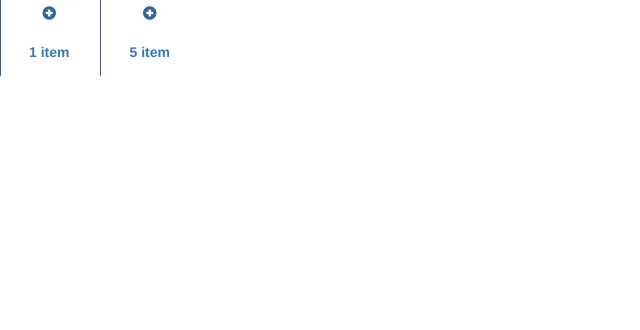
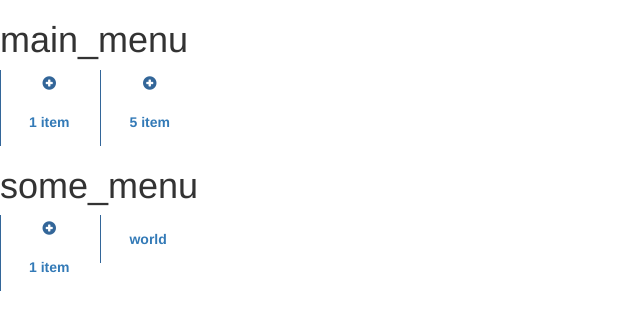
Before and after one commit to Almazishe/UPTRADER_test, a Django app: page / in a window 1280 px wide. Shown: the top 330 px of the page, without its empty margins (0-640 px from the left). Run offline with Django 3.2, Linux system fonts and the light colour scheme; data comes from the database, SQL or seed files in the repository; both versions use the stored data as it was after the commit; some libraries are stand-ins or nearby versions.

Commit message:
Added loop menus

```diff
--- a/menus/templates/menus/menus.html
+++ b/menus/templates/menus/menus.html
@@ -14,7 +14,12 @@
 </head>
 
 <body>
-    {% draw_menu 'main_menu' %}
+    <div class='d-flex flex-column'>
+        {% for menu in menus %}
+            <h1>{{menu.name}}</h1>
+            {% draw_menu menu.name %}
+        {% endfor %}
+    </div>
     <script>
         $.fn.extend({
             treed: function (o) {
--- a/menus/views.py
+++ b/menus/views.py
@@ -1,5 +1,7 @@
 from django.shortcuts import render
 
+from .models import Menu
 
 def menus(request):
-    return render(request, 'menus/menus.html')
+    menus = Menu.objects.all()
+    return render(request, 'menus/menus.html', {'menus': menus})
```
Also changed, not shown: db.sqlite3.
